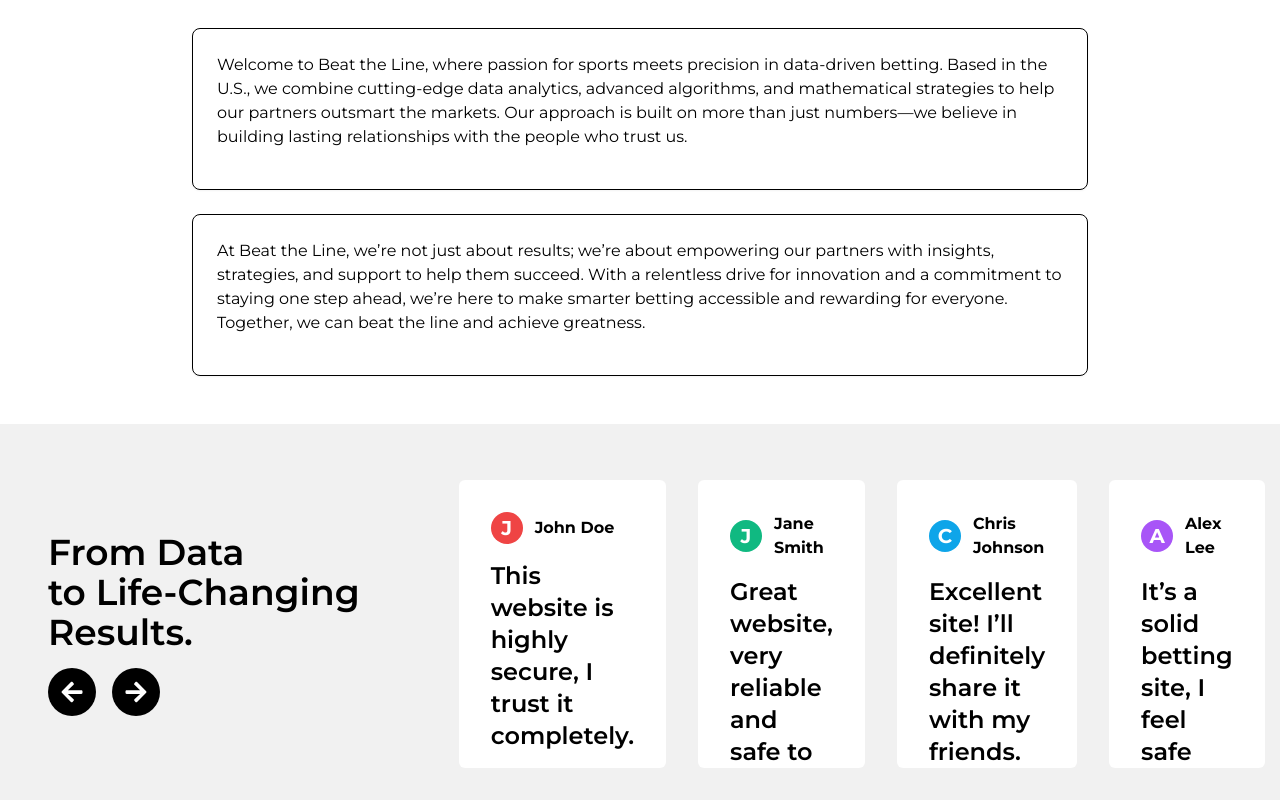
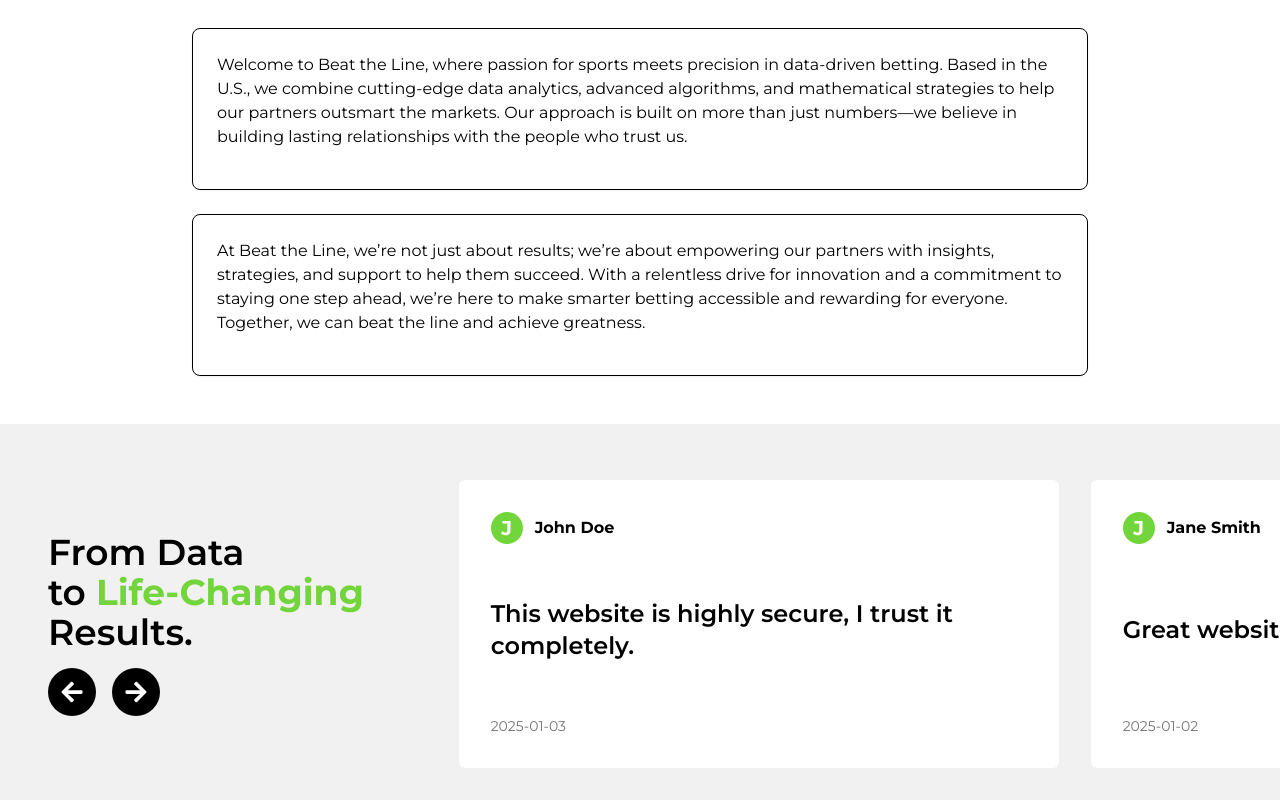
Before and after one commit to glaciercodeio/BeatTheLine-WebApp, a Next.js app: page / in a window 1280 px wide. Shown: the part 956-1756 px from the top of the page. Built offline with nearby package versions, Linux system fonts and the light colour scheme.

Commit message:
Change the design of the comments list

```diff
--- a/src/app/components/features/comments/CommenList.jsx
+++ b/src/app/components/features/comments/CommenList.jsx
@@ -33,82 +33,141 @@ const Comments = () => {
             text: "This platform is top-notch for betting, I highly recommend it!.",
             date: "2024-12-28",
         },
+        {
+            id: 6,
+            user: "Taylor Brown",
+            text: "This platform is top-notch for betting, I highly recommend it!.",
+            date: "2024-12-28",
+        },
+        {
+            id: 7,
+            user: "Taylor Brown",
+            text: "This platform is top-notch for betting, I highly recommend it!.",
+            date: "2024-12-28",
+        },
+        {
+            id: 8,
+            user: "Taylor Brown",
+            text: "This platform is top-notch for betting, I highly recommend it!.",
+            date: "2024-12-28",
+        },
+        {
+            id: 9,
+            user: "Taylor Brown",
+            text: "This platform is top-notch for betting, I highly recommend it!.",
+            date: "2024-12-28",
+        },
+        {
+            id: 10,
+            user: "Taylor Brown",
+            text: "This platform is top-notch for betting, I highly recommend it!.",
+            date: "2024-12-28",
+        },
+        {
+            id: 11,
+            user: "Taylor Brown",
+            text: "This platform is top-notch for betting, I highly recommend it!.",
+            date: "2024-12-28",
+        },
+        {
+            id: 12,
+            user: "Taylor Brown",
+            text: "This platform is top-notch for betting, I highly recommend it!.",
+            date: "2024-12-28",
+        },
+        {
+            id: 13,
+            user: "Taylor Brown",
+            text: "This platform is top-notch for betting, I highly recommend it!.",
+            date: "2024-12-28",
+        },
+        {
+            id: 14,
+            user: "Taylor Brown",
+            text: "This platform is top-notch for betting, I highly recommend it!.",
+            date: "2024-12-28",
+        },
+        {
+            id: 15,
+            user: "Taylor Brown",
+            text: "Hello.",
+            date: "2024-12-28",
+        },
     ];
 
     const colors = [
-        "bg-[#ef4444]",
-        "bg-[#10b981]",
-        "bg-[#0ea5e9]",
-        "bg-[#a855f7]",
-        "bg-[#ec4899]",
-        "bg-[#eab308]",
-        "bg-[#14b8a6]",
+        "bg-[#72D53C]",
+        /*  "bg-[#ef4444]",
+         "bg-[#10b981]",
+         "bg-[#0ea5e9]",
+         "bg-[#a855f7]",
+         "bg-[#ec4899]",
+         "bg-[#eab308]",
+         "bg-[#14b8a6]", */
     ];
 
     const [currentIndex, setCurrentIndex] = useState(0);
 
     const goToNext = () => {
-        if (currentIndex < allComments.length - 3) {
-            setCurrentIndex(currentIndex + 1);
-        }
+        setCurrentIndex((prevIndex) => (prevIndex + 1) % allComments.length);
     };
 
     const goToPrev = () => {
-        if (currentIndex > 0) {
-            setCurrentIndex(currentIndex - 1);
-        }
+        setCurrentIndex((prevIndex) => (prevIndex - 1 + allComments.length) % allComments.length);
     };
 
     return (
-        <div className="mt-12 bg-[#f1f1f1] py-14 pl-12 flex items-center">
-            {/* Contenedor text */}
-            <div className="w-1/3 flex flex-col ">
+        <div className="bg-[#f1f1f1] py-14 pl-12 flex items-center flex-col lg:flex-row">
+            {/* Text container */}
+            <div className="w-1/3 flex flex-col justify-between h-full">
                 {/* Text */}
                 <div className="text-[#000000] text-4xl font-semibold">
-                    From Data <br /> to Life-Changing <br /> Results.
+                    From Data <br />
+                    to<span className="text-[#72D53C] font-bold"> Life-Changing</span> <br /> Results.
                 </div>
 
                 {/* Buttons */}
                 <div className="flex justify-start space-x-4 mt-4">
                     <button
                         onClick={goToPrev}
-                        className="bg-black text-white p-3 rounded-full hover:bg-[#444] transition-all"
+                        className="bg-black text-white p-3 rounded-full hover:bg-[#72D53C] transition-all"
                     >
                         <FaArrowLeft size={24} />
                     </button>
                     <button
                         onClick={goToNext}
-                        className="bg-black text-white p-3 rounded-full hover:bg-[#444] transition-all"
+                        className="bg-black text-white p-3 rounded-full hover:bg-[#72D53C] transition-all"
                     >
                         <FaArrowRight size={24} />
                     </button>
                 </div>
             </div>
 
-            {/* Contenedor cards  */}
+            {/* Cards container */}
             <div className="relative w-2/3 overflow-hidden">
-                {/* Cards */}
                 <div
-                    className="flex space-x-8 transition-transform duration-500 ease-in-out"
-                    style={{ transform: `translateX(-${currentIndex * 300}px)` }}
+                    className="flex flex-nowrap space-x-8 transition-transform duration-500 ease-in-out"
+                    style={{
+                        transform: `translateX(-${currentIndex * 632}px)`,
+                        width: `${allComments.length * 632}px`,
+                    }}
                 >
                     {allComments.map((comment, index) => (
                         <div
                             key={comment.id}
-                            className="rounded-md bg-[#ffffff] text-white py-8 px-8 flex flex-col justify-between h-72 w-[500px]"
+                            className="rounded-md bg-[#ffffff] text-white py-8 px-8 flex flex-col justify-between h-72 w-[600px] shrink-0"
                         >
                             {/* User info */}
                             <div className="flex items-center mb-4">
                                 <div
                                     className={`${colors[index % colors.length]} text-white rounded-full w-8 h-8 flex items-center justify-center font-bold text-xl mr-3`}
-                                    style={{ minWidth: "32px", minHeight: "32px" }}
                                 >
                                     {comment.user.charAt(0).toUpperCase()}
                                 </div>
                                 <div className="font-bold text-md text-black">{comment.user}</div>
                             </div>
 
-                            {/* Comment text */}
+                            {/* Comments */}
                             <p className="text-2xl font-semibold mb-4 text-black">{comment.text}</p>
 
                             {/* Date */}
```
